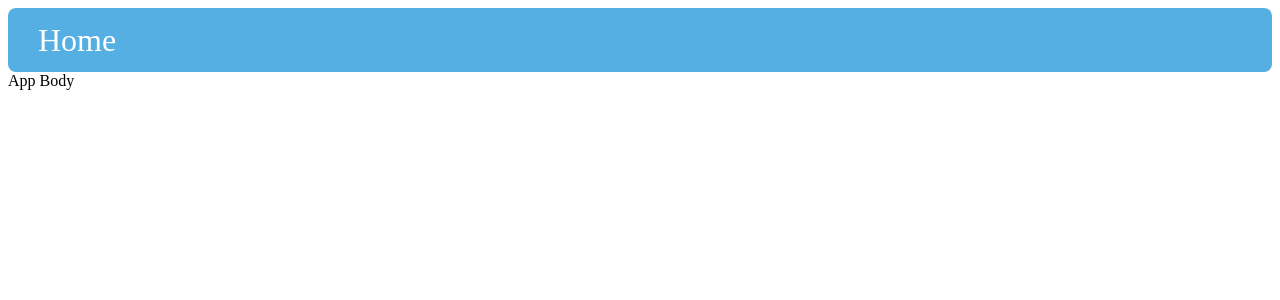
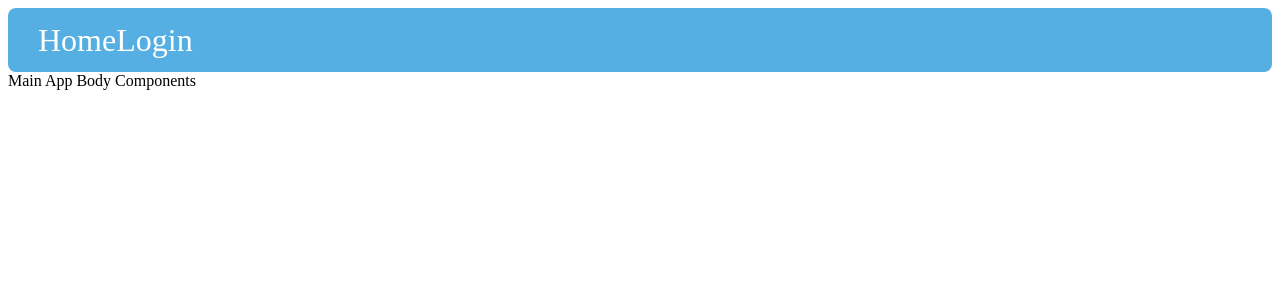
Before and after one commit to ChrisKCarr/Pollista-FrontEnd, a React (Create React App) app in the folder polly-app/: page / in a window 1280 px wide. Shown: the top 300 px of the page. Built offline with nearby package versions, Linux system fonts and the light colour scheme.

Commit message:
created Nav componenet, added layout of other componenets

```diff
--- a/polly-app/src/App.js
+++ b/polly-app/src/App.js
@@ -1,18 +1,21 @@
-import React from "react";
+import React, { Component } from "react";
 import "./App.css";
 import { Link, Switch, Route } from "react-router-dom";
+import Nav from "./Components/Nav";
 
 function App() {
   return (
     <div>
-      <nav>
-        <div className="navContainer">
-          <Link className="navLink" to="/">
-            Home
-          </Link>
-        </div>
-      </nav>
-      <main>App Body</main>
+      <header>
+        <Switch>
+          <Route path="/" component={Nav} />
+          {/* // Route to createPoll */}
+        </Switch>
+      </header>
+      <main>
+        Main App Body Components
+        {/* //Route to Home - creates a list of Polls */}
+      </main>
     </div>
   );
 }
--- /dev/null
+++ b/polly-app/src/Components/Nav.css
@@ -0,0 +1,16 @@
+nav {
+  background: rgb(86, 175, 226);
+  display: flex;
+  align-items: center;
+  padding: 0 30px;
+  height: 4em;
+  border-radius: 8px;
+}
+.navLink {
+  font-size: 2em;
+  color: white;
+  text-decoration: none;
+}
+.navLink:hover {
+  color: blue;
+}
--- /dev/null
+++ b/polly-app/src/Components/Nav.js
@@ -0,0 +1,23 @@
+import React from "react";
+import "./Nav.css";
+import { Link, Route } from "react-router-dom";
+
+function Nav() {
+  return (
+    <div>
+      <nav>
+        <div className="navContainer">
+          <Link className="navLink" to="/">
+            Home
+          </Link>
+          <Link className="navLink" to="login">
+            Login
+          </Link>
+        </div>
+      </nav>
+      <main></main>
+    </div>
+  );
+}
+
+export default Nav;
```
